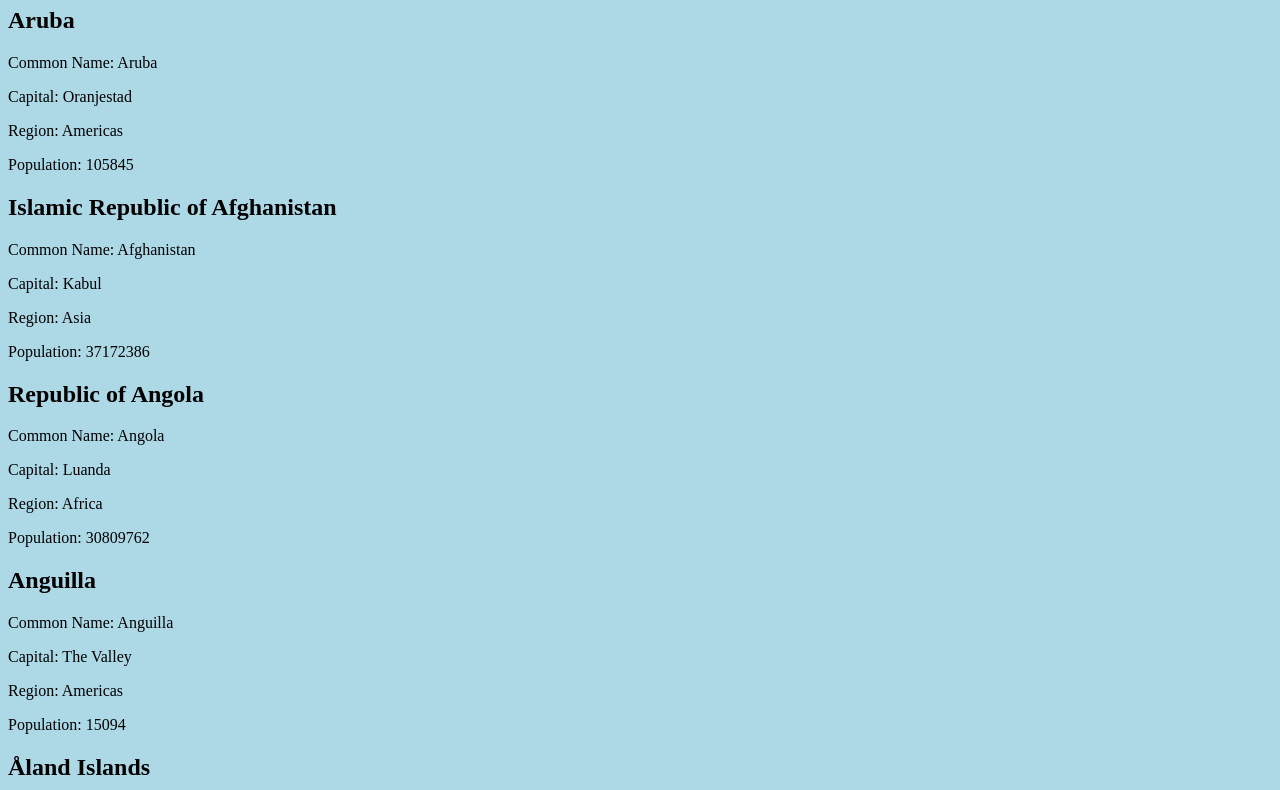
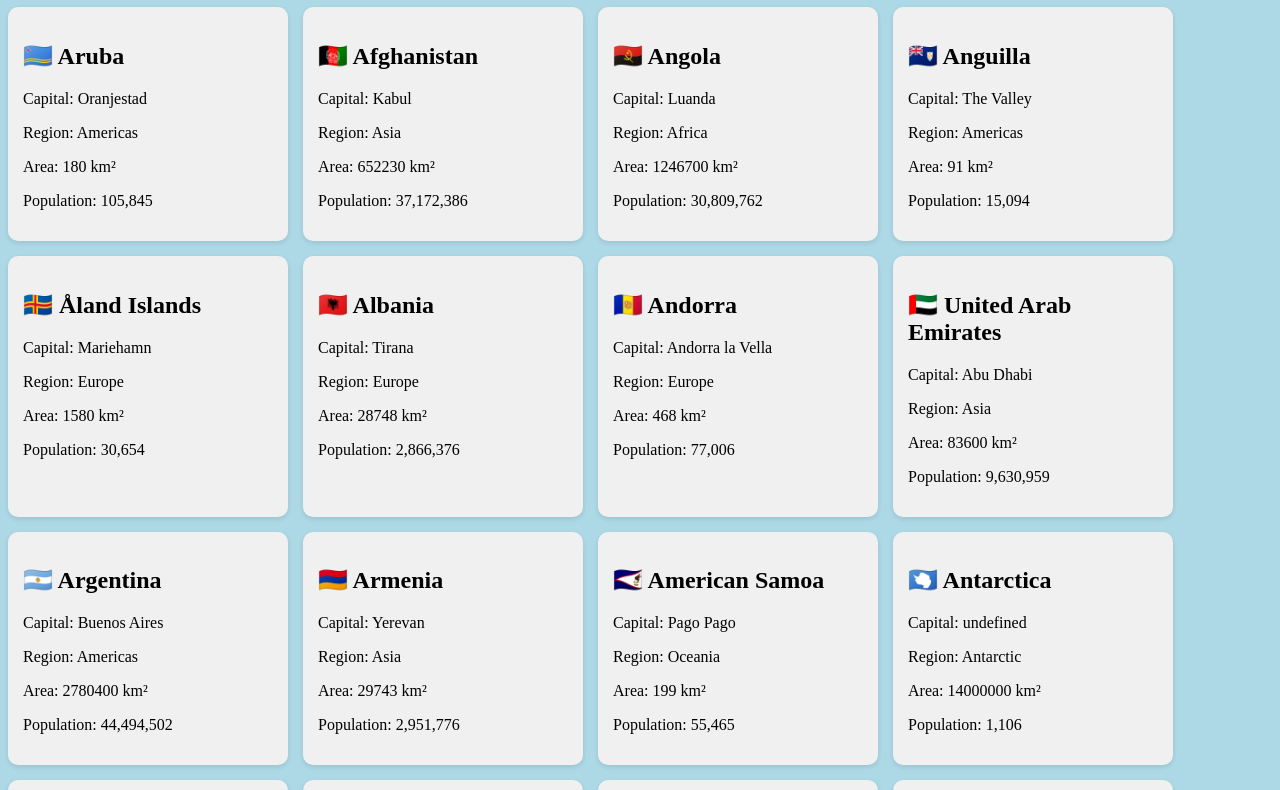
Before and after one commit to kopylovso/Final-projekt-in-10gr, a website: page index.html in a window 1280 px wide. Shown: the part 73-863 px from the top of the page. Drawn offline with Linux system fonts and the light colour scheme.

Commit message:
countries-cards

```diff
--- a/index.html
+++ b/index.html
@@ -3,11 +3,11 @@
 <head>
     <meta charset="UTF-8">
     <meta name="viewport" content="width=device-width, initial-scale=1.0">
-    <title>Document</title>
+    <title>Каталог стран</title>
     <link rel="stylesheet" href="style.css">
 </head>
 <body>
-    <h1>Hello, World!</h1>
+    <h1>Каталог стран</h1>
     <div id="countries-container"></div>
     <script src="script.js"></script>
 </body>
--- a/script.js
+++ b/script.js
@@ -15,11 +15,11 @@ function renderAllCountries(countries) {
         const countryDiv = document.createElement('div');
         countryDiv.className = 'country';
         countryDiv.innerHTML = `
-            <h2>${country.name.official}</h2>
-            <p>Common Name: ${country.name.common}</p>
-            <p>Capital: ${country.capital}</p>
+            <h2>${country.flag} ${country.name.common}</h2>
+            <p>Capital: ${country.capital ? country.capital[0] : 'N/A'}</p>
             <p>Region: ${country.region}</p>
-            <p>Population: ${country.population}</p>
+            <p>Area: ${country.area} km²</p>
+            <p>Population: ${country.population.toLocaleString()}</p>
         `;
         container.appendChild(countryDiv);
     });
--- a/style.css
+++ b/style.css
@@ -5,3 +5,29 @@ h1{
     color: white;
     text-align: center;
 }
+.country {
+  background: #f0f0f0;
+  padding: 15px;
+  border-radius: 10px;
+  width: 250px;
+}
+#countries-container {
+  display: flex;
+  flex-wrap: wrap;
+  gap: 15px;
+}
+.country {
+  background: #f0f0f0;
+  padding: 15px;
+  border-radius: 10px;
+  width: 250px;
+  transition: 0.25s ease;
+  cursor: pointer;
+  box-shadow: 0 2px 5px rgba(0,0,0,0.1);
+}
+
+.country:hover {
+  transform: translateY(-5px);
+  background: #e8e8e8;
+  box-shadow: 0 6px 15px rgba(0,0,0,0.2);
+}
```
